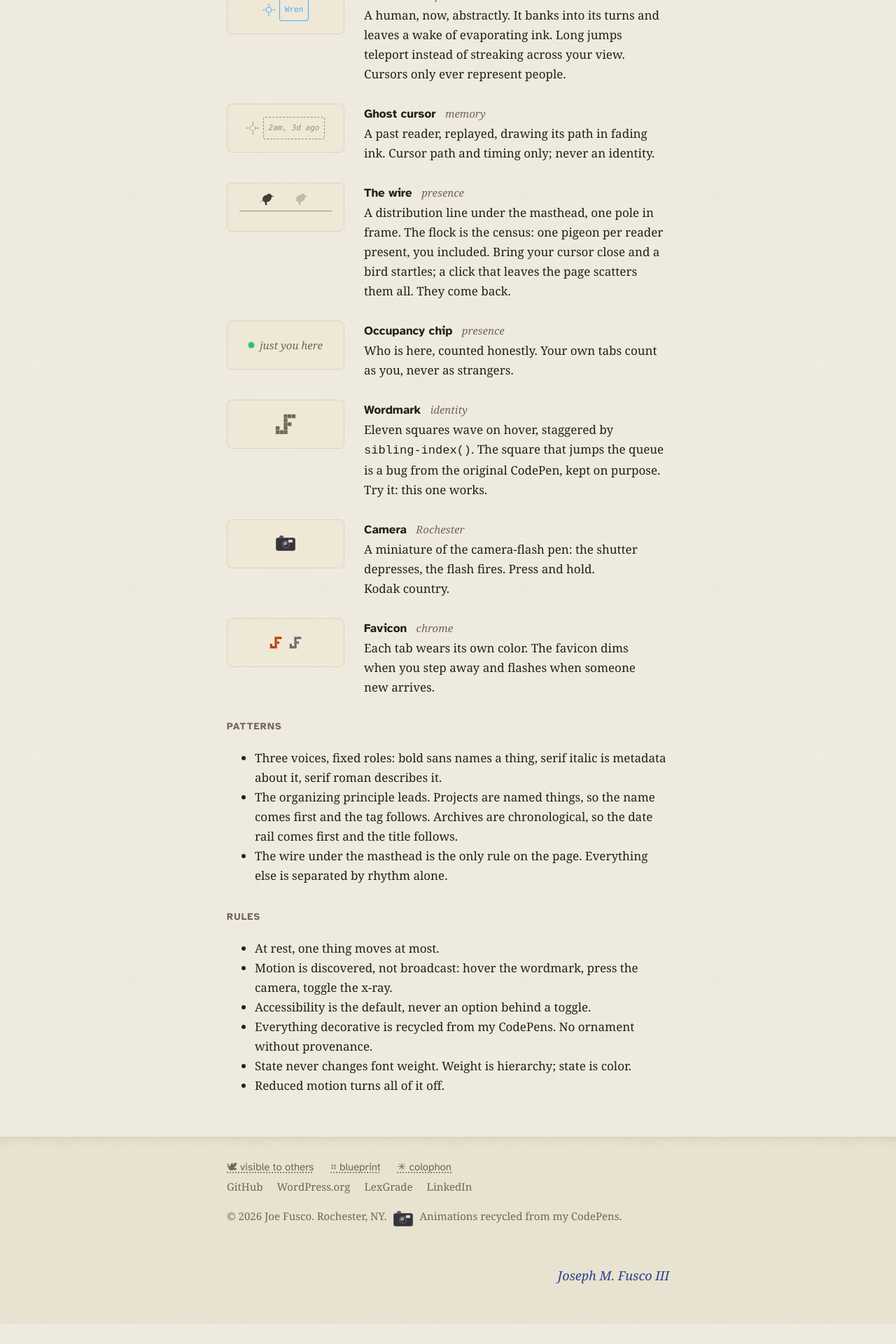
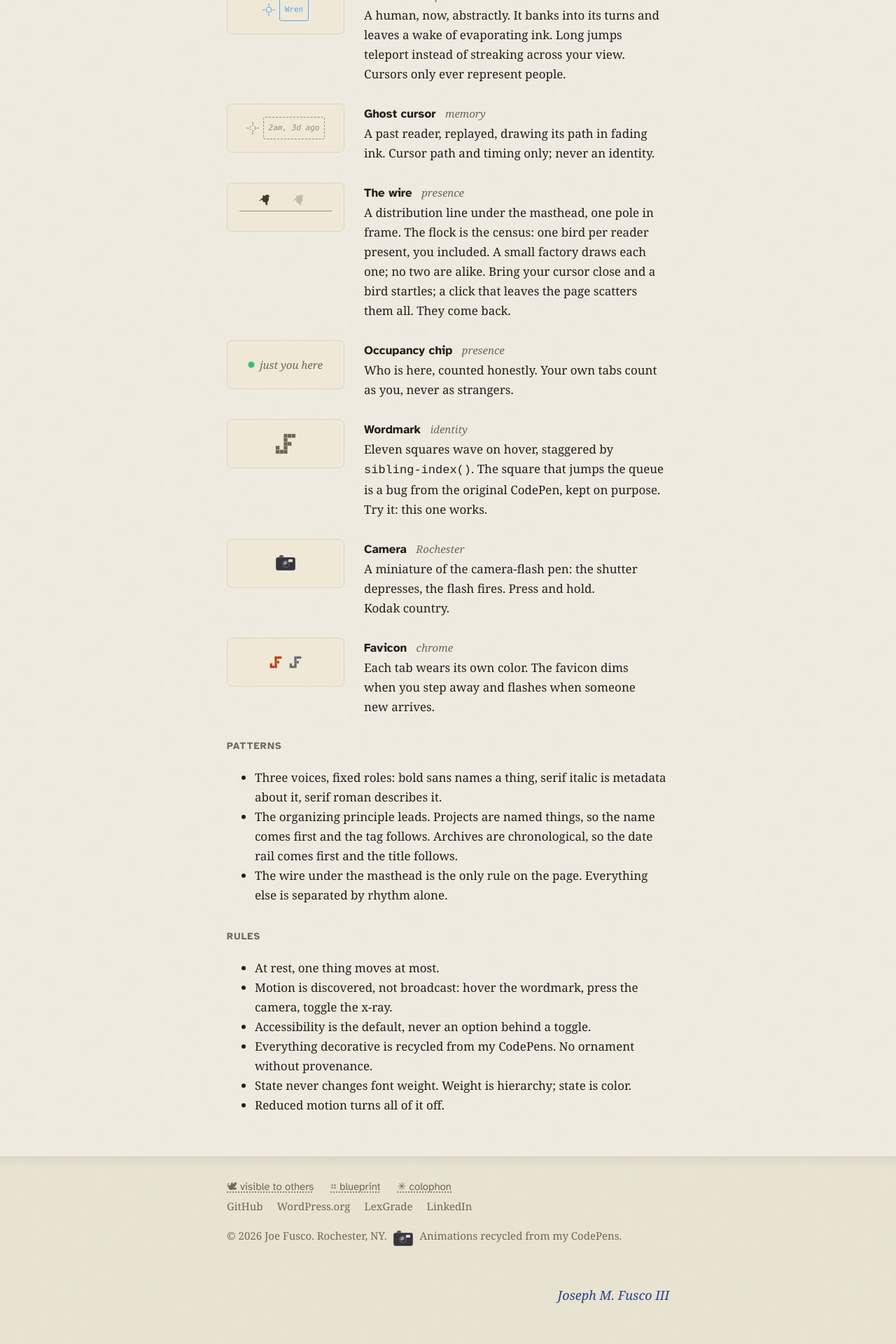
Before and after one commit to josephfusco/josephfusco.github.io, a Jekyll site: the page built from design.html, in a window 1280 px wide. Shown: the part 1241-3161 px from the top of the page at 70% size. Built offline with Jekyll 4.4.1, drawn with Linux system fonts in a browser that asks for light colours; before the commit the page ends 3133 px from its top, so only the background shows below that; part of the change alters nothing that is shown.

Commit message:
Realism pass and the borb factory
Takeoffs open with a crouch and launch explosively, decelerating as
real startled birds do. In the air every bird becomes two alternating
wing frames, beating faster when smaller. The wire recoils when mass
leaves it and when a bird lands. The flock scatters as a cascade. The
three fixed species retire for a parametric factory: puff, neck, tail,
beak as dials. No two birds on the wire are drawn alike.

Co-Authored-By: Claude Fable 5 <noreply@anthropic.com>
Claude-Session: https://claude.ai/code/session_019vAcPMvpcgUVRcyZCqV9hM

```diff
--- a/assets/css/redesign.css
+++ b/assets/css/redesign.css
@@ -1295,19 +1295,6 @@ body, .site-footer {
 .demo-wire .wire-bird { top: -15px; }
 
 /* ---- Flight ---- */
-@keyframes bird-fly {
-  30% {
-    translate: calc(var(--fx, 200px) * 0.3) var(--fy, -90px);
-    rotate: var(--fr, 14deg);
-    opacity: 0.9;
-  }
-  100% {
-    translate: var(--fx, 200px) calc(var(--fy, -90px) * 0.4);
-    rotate: var(--fr, 14deg);
-    opacity: 0;
-  }
-}
-.wire-bird.fly { animation: bird-fly 620ms ease-in forwards; }
 
 @keyframes bird-land {
   from {
@@ -1319,3 +1306,9 @@ body, .site-footer {
 
 /* Empty cursor labels take no space */
 .peer-label:empty { display: none; }
+
+/* Airborne: two wing frames alternate like a sprite */
+.wire-bird.airborne .w-up { animation: wing-a var(--flapms, 90ms) steps(1) infinite; }
+.wire-bird.airborne .w-down { animation: wing-b var(--flapms, 90ms) steps(1) infinite; }
+@keyframes wing-a { 0%, 100% { opacity: 1; } 50% { opacity: 0; } }
+@keyframes wing-b { 0%, 100% { opacity: 0; } 50% { opacity: 1; } }
--- a/assets/js/presence.js
+++ b/assets/js/presence.js
@@ -126,7 +126,69 @@
   }
 
   var wire = document.querySelector('.powerline');
-  var PIGEON = '<svg viewBox="0 0 15 13" fill="currentColor" aria-hidden="true"><path d="M1 10.5 L4.5 8.2 C4 5.8 5.6 3.6 8.2 3.4 C9 2.2 10.6 1.9 11.6 2.6 C12 2.9 12.3 3.4 12.4 3.9 L14.6 4.6 L12.5 5.3 C12.3 7.8 10.5 9.6 8 9.8 L8.6 12.6 L7.6 12.2 L7 12.7 L6.4 9.7 C5.7 9.5 5 9.1 4.6 8.6 Z"/></svg>';
+    /* ---- The borb factory: every bird is a one-off permutation ----
+     Dials: puff, neck, tail, beak. No two are drawn alike. */
+  function makeBorb() {
+    var p = Math.random();                  /* puff: 0 slim, 1 borb */
+    var n = Math.random() * (1 - p * 0.75); /* neck: borbs have none */
+    var t = 0.6 + Math.random() * 0.7;      /* tail */
+    var b = 0.8 + Math.random() * 0.4;      /* beak */
+    var backY = 4.6 - n * 1.4 + p * 0.4;
+    var headR = 1.5 - p * 0.25;
+    var headCx = 8.7 + n * 0.3;
+    var headCy = backY - 0.4 - n * 1.5;
+    var beakX = headCx + headR + 1.3 * b;
+    var beakY = headCy + 0.25;
+    var bellyY = 9.7 + p * 0.9;
+    var chestX = 10.3 + p * 0.6;
+    var tailX = 1.9 - t * 1.2;
+    var tailY = backY + 2.2 + t * 2.6;
+    function f(v) { return Math.round(v * 100) / 100; }
+    var d = 'M' + f(tailX) + ' ' + f(tailY)
+      + ' L4.6 ' + f(backY + 1.1)
+      + ' C4.1 ' + f(backY - 0.9) + ' 5.4 ' + f(backY - 1.7) + ' ' + f(headCx - headR - 0.7) + ' ' + f(headCy + 0.4)
+      + ' C' + f(headCx - headR + 0.1) + ' ' + f(headCy - headR) + ' ' + f(headCx + headR * 0.9) + ' ' + f(headCy - headR)
+      + ' ' + f(headCx + headR) + ' ' + f(headCy + 0.1)
+      + ' L' + f(beakX) + ' ' + f(beakY)
+      + ' L' + f(headCx + headR * 0.75) + ' ' + f(beakY + 0.75)
+      + ' C' + f(chestX) + ' ' + f(headCy + 2.6) + ' ' + f(chestX - 0.4) + ' ' + f(bellyY - 1.2) + ' 8.6 ' + f(bellyY)
+      + ' L9.1 12.5 L8.1 12.1 L7.4 12.6 L6.9 ' + f(bellyY + 0.25)
+      + ' C5.4 ' + f(bellyY + 0.3) + ' 4.5 ' + f(bellyY - 0.4) + ' 4.2 ' + f(backY + 3)
+      + ' Z';
+    return '<svg viewBox="0 0 15 13" fill="currentColor" aria-hidden="true"><path d="' + d + '"/></svg>';
+  }
+
+  /* The wire's geometry, defined once; the header path syncs from it */
+  var WIRE_GEOM = { x0: 2.5, y0: 3.6, cx: 55, cy: 15, x1: 100, y1: 6.5, scale: 2.8 };
+  (function () {
+    var path = document.querySelector('.wire-svg path');
+    if (path) {
+      path.setAttribute('d', 'M' + WIRE_GEOM.x0 + ' ' + WIRE_GEOM.y0
+        + ' Q ' + WIRE_GEOM.cx + ' ' + WIRE_GEOM.cy
+        + ' ' + WIRE_GEOM.x1 + ' ' + WIRE_GEOM.y1);
+    }
+  })();
+
+  /* Flight styles as data: [progress, fx, fy, rotate, opacity, scale].
+     Every flight opens with the crouch: birds push off before they rise. */
+  var FLIGHTS = [
+    /* burst-climb, bobbing */
+    [[0, 0, 0, 0, 1, 1], [0.07, 0.01, -0.025, 0, 1, 1.05],
+     [0.2, 0.14, 0.5, 0.5, 1, 1], [0.38, 0.32, 0.68, 1, 1, 0.96],
+     [0.56, 0.52, 0.62, 1, 1, 0.9], [0.75, 0.74, 0.95, 1, 0.9, 0.82],
+     [1, 1, 1.15, 1, 0, 0.7]],
+    /* the pigeon move: crouch, drop off the wire, swoop away */
+    [[0, 0, 0, 0, 1, 1], [0.07, 0.01, -0.02, 0, 1, 1.05],
+     [0.2, 0.09, -0.17, -0.6, 1, 1], [0.4, 0.32, -0.04, 0, 1, 0.95],
+     [0.6, 0.58, 0.52, 1, 1, 0.86], [0.8, 0.8, 0.78, 1, 0.9, 0.78],
+     [1, 1, 1, 1, 0, 0.68]],
+  ];
+
+  /* Static specimens anywhere in the page hydrate from the same registry */
+  document.querySelectorAll('[data-species]').forEach(function (el) {
+    el.innerHTML = makeBorb();
+  });
+
   /* The flock is not the cursors. Pigeons are the room's census:
      one per reader present, you included, perched where birds perch.
      Cursors stay human; pigeons stay birds. */
@@ -136,9 +198,11 @@
   var navigatingAway = false;
 
   function curvePoint(t) {
-    var x = (1 - t) * (1 - t) * 2.5 + 2 * t * (1 - t) * 55 + t * t * 100;
-    var y = (1 - t) * (1 - t) * 3.6 + 2 * t * (1 - t) * 15 + t * t * 6.5;
-    return { left: x, top: y * 2.8 - 19.5 };
+    var g = WIRE_GEOM;
+    var u = 1 - t;
+    var x = u * u * g.x0 + 2 * t * u * g.cx + t * t * g.x1;
+    var y = u * u * g.y0 + 2 * t * u * g.cy + t * t * g.y1;
+    return { left: x, top: y * g.scale - 19.5 };
   }
 
   function addPigeon(key) {
@@ -146,12 +210,18 @@
     var slot = SLOTS[slotCursor++ % SLOTS.length];
     var el = document.createElement('span');
     el.className = 'wire-bird';
-    el.innerHTML = PIGEON;
+    var markup = makeBorb();
+    el.innerHTML = markup;
+    var scale = (0.85 + Math.random() * 0.3) * BIRD_BASE;
+    el.style.width = Math.round(15 * scale) + 'px';
+    el.style.height = Math.round(13 * scale) + 'px';
+    var svgEl = el.querySelector('svg');
+    if (Math.random() < 0.45) svgEl.style.transform = 'scaleX(-1)';
     var pt = curvePoint(slot);
     el.style.left = pt.left + '%';
-    el.style.top = pt.top + 'px';
+    el.style.top = (pt.top + (21 - Math.round(13 * scale))) + 'px';
     wire.appendChild(el);
-    var bird = { el: el, flown: false, returnTimer: null };
+    var bird = { el: el, svgEl: svgEl, scale: scale, markup: markup, flown: false, returnTimer: null };
     flock.set(key, bird);
     el.classList.add('land');
     el.addEventListener('animationend', function (e) {
@@ -167,26 +237,55 @@
     flock.delete(key);
   }
 
+  function bounceWire() {
+    var w = document.querySelector('.wire-svg');
+    if (!w) return;
+    w.animate(
+      [{ transform: 'translateY(0)' }, { transform: 'translateY(2.5px)' },
+       { transform: 'translateY(-1.5px)' }, { transform: 'translateY(0.8px)' },
+       { transform: 'translateY(0)' }],
+      { duration: 620, easing: 'ease-out' }
+    );
+  }
+
   function flyAway(bird, dir) {
     if (bird.flown || !bird.el) return;
     bird.flown = true;
     var el = bird.el;
-    el.style.setProperty('--fx', (dir * (140 + Math.random() * 240)) + 'px');
-    el.style.setProperty('--fy', (-(70 + Math.random() * 110)) + 'px');
-    el.style.setProperty('--fr', (dir * (10 + Math.random() * 12)) + 'deg');
-    el.classList.add('fly');
-    var done = function (e) {
-      if (e.animationName !== 'bird-fly') return;
-      el.removeEventListener('animationend', done);
-      el.classList.remove('fly');
+    var flip = dir < 0 ? 'scaleX(-1)' : '';
+    el.innerHTML = flightSVG();
+    bird.svgEl = el.querySelector('svg');
+    bird.svgEl.style.transform = flip;
+    el.classList.add('airborne');
+    /* smaller birds beat faster */
+    el.style.setProperty('--flapms', Math.round(70 + bird.scale * 30) + 'ms');
+    var fx = dir * (160 + Math.random() * 280);
+    var fy = -(90 + Math.random() * 130);
+    var fr = dir * (6 + Math.random() * 12);
+    var dur = 620 + Math.random() * 320;
+    var frames = FLIGHTS[Math.floor(Math.random() * FLIGHTS.length)].map(function (f) {
+      return {
+        offset: f[0],
+        transform: 'translate(' + fx * f[1] + 'px,' + fy * f[2] + 'px) rotate(' + fr * f[3] + 'deg) scale(' + f[5] + ')',
+        opacity: f[4],
+      };
+    });
+    bounceWire();
+    var flight = el.animate(frames, { duration: dur, easing: 'cubic-bezier(0.18, 0.65, 0.45, 1)', fill: 'forwards' });
+    flight.finished.then(function () {
+      flight.cancel();
+      el.classList.remove('airborne');
+      el.innerHTML = bird.markup;
+      bird.svgEl = el.querySelector('svg');
+      if (Math.random() < 0.45) bird.svgEl.style.transform = 'scaleX(-1)';
       el.style.visibility = 'hidden';
       bird.returnTimer = setTimeout(function () {
         el.style.visibility = '';
         el.classList.add('land');
         bird.flown = false;
+        bounceWire();
       }, 9000 + Math.random() * 16000);
-    };
-    el.addEventListener('animationend', done);
+    }).catch(function () { /* removed mid-flight */ });
   }
 
   /* A cursor that comes too close disturbs the bird */
@@ -214,8 +313,10 @@
     if (!hasBirds || matchMedia('(prefers-reduced-motion: reduce)').matches) return;
     e.preventDefault();
     navigatingAway = true;
-    flock.forEach(function (b) { flyAway(b, Math.random() < 0.5 ? -1 : 1); });
-    setTimeout(function () { location.href = a.href; }, 300);
+    flock.forEach(function (b) {
+      setTimeout(function () { flyAway(b, Math.random() < 0.5 ? -1 : 1); }, Math.random() * 130);
+    });
+    setTimeout(function () { location.href = a.href; }, 420);
   });
 
   var minimap = document.querySelector('.stage-live');
--- a/design.html
+++ b/design.html
@@ -64,11 +64,11 @@ permalink: /design
 			</li>
 			<li>
 				<div class="stage" aria-hidden="true">
-					<span class="demo-wire"><span class="wire-bird" style="left:28%"><svg viewBox="0 0 15 13" fill="currentColor"><path d="M1 10.5 L4.5 8.2 C4 5.8 5.6 3.6 8.2 3.4 C9 2.2 10.6 1.9 11.6 2.6 C12 2.9 12.3 3.4 12.4 3.9 L14.6 4.6 L12.5 5.3 C12.3 7.8 10.5 9.6 8 9.8 L8.6 12.6 L7.6 12.2 L7 12.7 L6.4 9.7 C5.7 9.5 5 9.1 4.6 8.6 Z"/></svg></span><span class="wire-bird wire-ghost" style="left:64%"><svg viewBox="0 0 15 13" fill="currentColor"><path d="M1 10.5 L4.5 8.2 C4 5.8 5.6 3.6 8.2 3.4 C9 2.2 10.6 1.9 11.6 2.6 C12 2.9 12.3 3.4 12.4 3.9 L14.6 4.6 L12.5 5.3 C12.3 7.8 10.5 9.6 8 9.8 L8.6 12.6 L7.6 12.2 L7 12.7 L6.4 9.7 C5.7 9.5 5 9.1 4.6 8.6 Z"/></svg></span></span>
+					<span class="demo-wire"><span class="wire-bird" style="left:28%" data-species="0"></span><span class="wire-bird wire-ghost" style="left:64%" data-species="1"></span></span>
 				</div>
 				<div>
 					<h3>The wire <span class="tag">presence</span></h3>
-					<p>A distribution line under the masthead, one pole in frame. The flock is the census: one pigeon per reader present, you included. Bring your cursor close and a bird startles; a click that leaves the page scatters them all. They come back.</p>
+					<p>A distribution line under the masthead, one pole in frame. The flock is the census: one bird per reader present, you included. A small factory draws each one; no two are alike. Bring your cursor close and a bird startles; a click that leaves the page scatters them all. They come back.</p>
 				</div>
 			</li>
 			<li>
```
